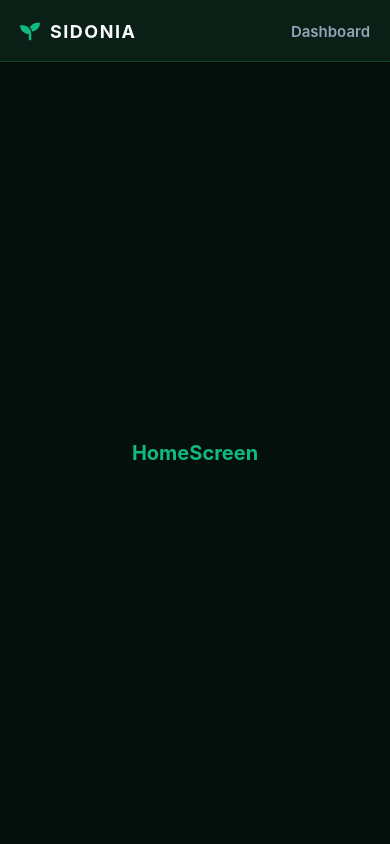
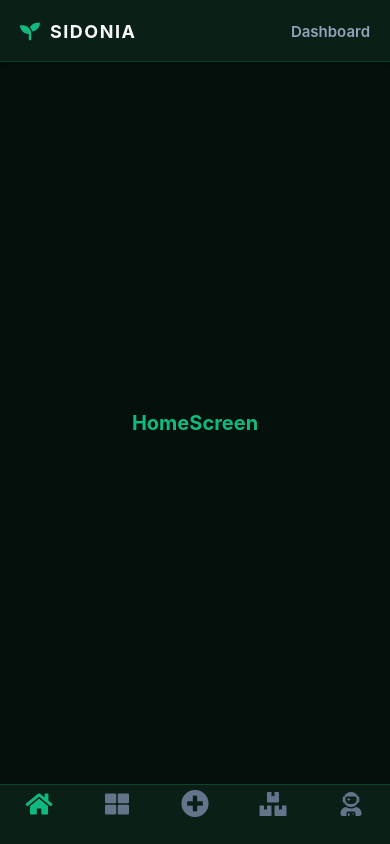
Before and after one commit to Global-Solution-Space/Mobile-Application-Development, a React Native app: screen /Tabs in a window 390 px wide. Built offline with nearby package versions, Linux system fonts and the light colour scheme.

Commit message:
feat: implementa navegação bottom tabs e modulariza as rotas

```diff
--- a/src/routes/MainStack.tsx
+++ b/src/routes/MainStack.tsx
@@ -1,20 +1,15 @@
 import React from 'react';
 import { createNativeStackNavigator } from '@react-navigation/native-stack';
-import { HomeScreen } from '../screens/Home/HomeScreen';
 
-export type RootStackParamList = {
-  Home: undefined;
-};
+// Importamos o componente de abas que acabamos de separar
+import { TabRoutes } from './TabRoutes';
 
-const Stack = createNativeStackNavigator<RootStackParamList>();
+const Stack = createNativeStackNavigator();
 
 export default function MainStack() {
   return (
-    <Stack.Navigator
-      initialRouteName="Home"
-      screenOptions={{ headerShown: false, }}
-    >
-      <Stack.Screen name="Home" component={HomeScreen} />
+    <Stack.Navigator initialRouteName="Tabs" screenOptions={{ headerShown: false }}>
+      <Stack.Screen name="Tabs" component={TabRoutes} />
     </Stack.Navigator>
   );
 }
--- /dev/null
+++ b/src/routes/TabRoutes.tsx
@@ -0,0 +1,58 @@
+import React from 'react';
+import { createBottomTabNavigator } from '@react-navigation/bottom-tabs';
+import { FontAwesome5 } from '@expo/vector-icons';
+
+// Importamos as telas aqui para dentro das abas
+import { HomeScreen } from '../screens/Home/HomeScreen';
+import { LotesScreen } from '../screens/Lotes/LotesScreen';
+import { CadastroScreen } from '../screens/Cadastro/CadastroScreen';
+import { EstoqueScreen } from '../screens/Estoque/EstoqueScreen';
+import { PerfilScreen } from '../screens/Perfil/PerfilScreen';
+
+const Tab = createBottomTabNavigator();
+
+export function TabRoutes() {
+  return (
+    <Tab.Navigator
+        screenOptions={{
+            headerShown: false,
+            tabBarShowLabel: false, // <-- A mágica que esconde os textos
+            tabBarStyle: {
+                backgroundColor: '#0A1F16', // Verde escuro Sidonia
+                borderTopWidth: 1,
+                borderTopColor: '#11422B',
+                height: 60, // Altura reduzida para ficar elegante
+                // O React Navigation já centraliza os ícones automaticamente quando tiramos o texto!
+            },
+            tabBarActiveTintColor: '#10B981', // Verde neon quando ativo
+            tabBarInactiveTintColor: '#64748B', // Cinza apagado quando inativo
+        }}
+    >
+        <Tab.Screen
+            name="Dashboard"
+            component={HomeScreen}
+            options={{ tabBarIcon: ({ color }) => <FontAwesome5 name="home" size={24} color={color} /> }}
+        />
+        <Tab.Screen
+            name="Lotes"
+            component={LotesScreen}
+            options={{ tabBarIcon: ({ color }) => <FontAwesome5 name="th-large" size={24} color={color} /> }}
+        />
+        <Tab.Screen
+            name="Cadastrar"
+            component={CadastroScreen}
+            options={{ tabBarIcon: ({ color }) => <FontAwesome5 name="plus-circle" size={28} color={color} /> }}
+        />
+        <Tab.Screen
+            name="Estoque"
+            component={EstoqueScreen}
+            options={{ tabBarIcon: ({ color }) => <FontAwesome5 name="boxes" size={24} color={color} /> }}
+        />
+        <Tab.Screen
+            name="Perfil"
+            component={PerfilScreen}
+            options={{ tabBarIcon: ({ color }) => <FontAwesome5 name="user-astronaut" size={24} color={color} /> }}
+        />
+    </Tab.Navigator>
+  );
+}
```
